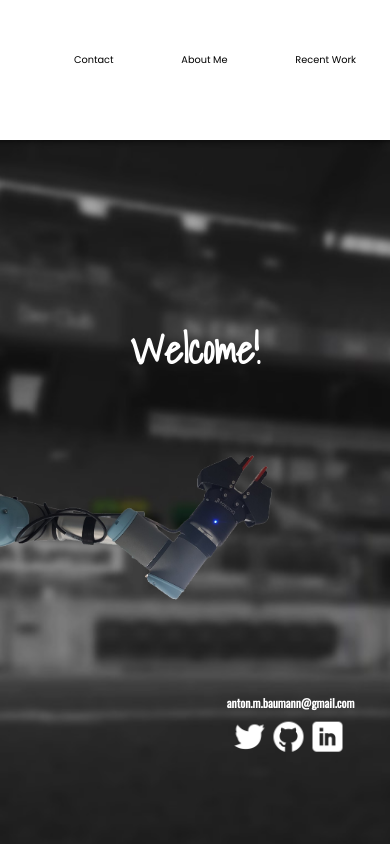
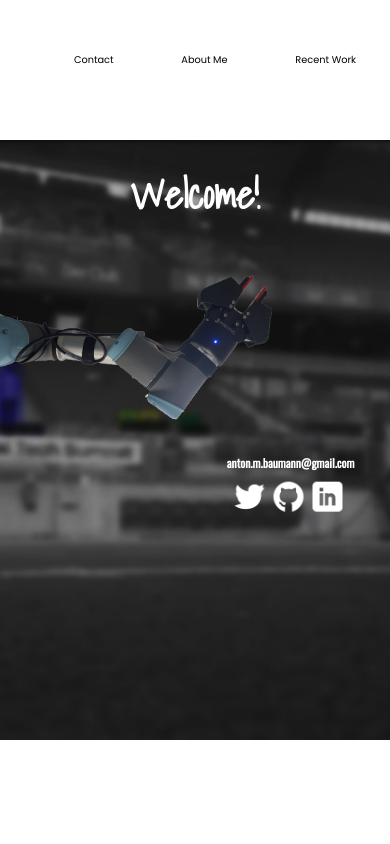
Before and after one commit to AntonBaumannDE/AntonBaumannDE.github.io, a plain HTML site: page index.html in a window 390 px wide. Shown: the top 844 px of the page. Drawn offline with nearby package versions, Linux system fonts and the light colour scheme; a web font is replaced by a local one.

```diff
--- a/stylesheet.css
+++ b/stylesheet.css
@@ -337,16 +337,16 @@ body, html {
 	position:absolute;
 	overflow: visible;
     z-index: 1;
-	top: 30%;
+	top: 10%;
 	background-size:contain;
-	padding-top: 20%;
+
 	height: 200px;
 	}
 
   .contactswrapper{
 	padding-top:200px;
 	position: relative;
-	top: 60%;
+	top: 40%;
 	left: 40%;
 	transform: translate(-50%, -50%);
 	display:flex;
@@ -372,6 +372,34 @@ body, html {
 		width: 300px;
 		height: 300px;
 	}
+
+	.bannertext {
+	position: relative;
+	float: left;
+	top: 5%;
+	left: 50%;
+	transform: translate(-50%, -50%);
+	font-size: 2.5em;
+	font-family: 'Shadows Into Light', cursive;
+	color: white;
+	text-align: center;
+	padding-bottom:100px;
+	padding-top:150px;
+	}
+	.bannerbox {
+	position: relative;
+	height: 100%;
+	max-height: 600px;
+	background-image: url("Bilder/blurrytest.jpg");
+	background-repeat:no-repeat;
+	background-size: cover;
+	background-position: center;
+	background-attachment: fixed;
+	overflow:visible;
+	margin-top: -10px;
+	}
+
+
   .
 }
 
```
